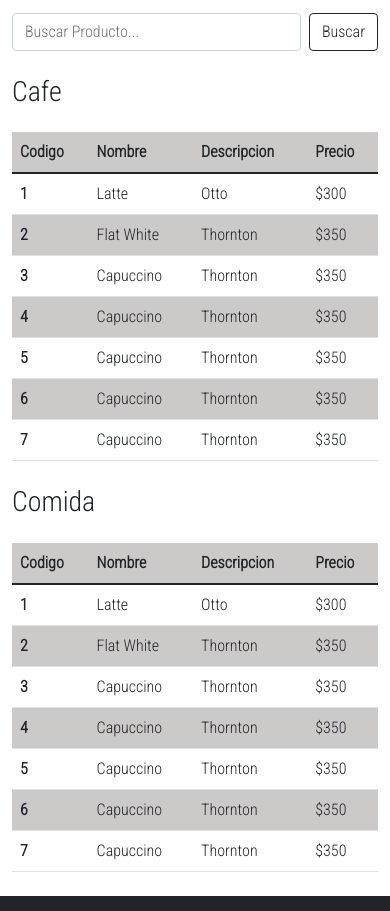
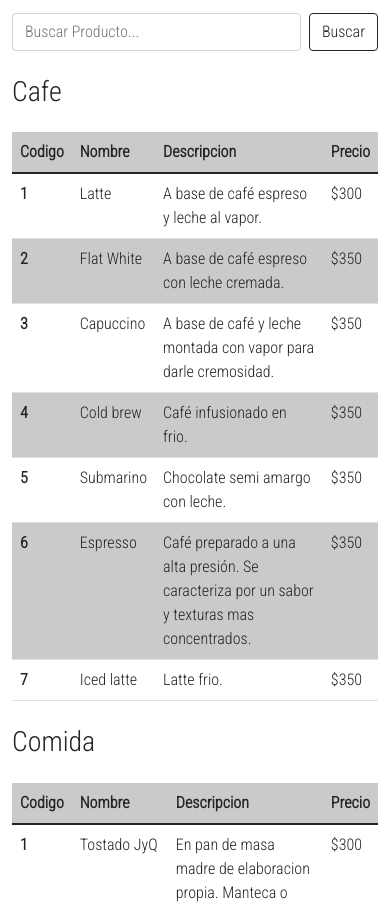
Before and after one commit to danielon9320/tp2-progweb, a plain HTML site: page productos.html in a window 390 px wide. Shown: the part 157-1068 px from the top of the page. Drawn offline with nearby package versions, Linux system fonts and the light colour scheme.

Commit message:
detalles agregados. responsive pendiente

```diff
--- a/productos.html
+++ b/productos.html
@@ -113,43 +113,43 @@
           <tr>
             <th scope="row">1</th>
             <td>Latte</td>
-            <td id="description">Otto</td>
+            <td id="description">A base de café espreso y leche al vapor.</td>
             <td>$300</td>
           </tr>
           <tr class="odd">
             <th scope="row">2</th>
             <td>Flat White</td>
-            <td>Thornton</td>
+            <td>A base de café espreso con leche cremada.</td>
             <td>$350</td>
           </tr>
           <tr>
             <th scope="row">3</th>
             <td>Capuccino</td>
-            <td>Thornton</td>
+            <td>A base de café y leche montada con vapor para darle cremosidad.</td>
             <td>$350</td>
           </tr>
           <tr class="odd">
             <th scope="row">4</th>
-            <td>Capuccino</td>
-            <td>Thornton</td>
+            <td>Cold brew</td>
+            <td>Café infusionado en frio.</td>
             <td>$350</td>
           </tr>
           <tr>
             <th scope="row">5</th>
-            <td>Capuccino</td>
-            <td>Thornton</td>
+            <td>Submarino</td>
+            <td>Chocolate semi amargo con leche.</td>
             <td>$350</td>
           </tr>
           <tr class="odd">
             <th scope="row">6</th>
-            <td>Capuccino</td>
-            <td>Thornton</td>
+            <td>Espresso</td>
+            <td>Café preparado a una alta presión. Se caracteriza por un sabor y texturas mas concentrados.</td>
             <td>$350</td>
           </tr>
           <tr>
             <th scope="row">7</th>
-            <td>Capuccino</td>
-            <td>Thornton</td>
+            <td>Iced latte</td>
+            <td>Latte frio.</td>
             <td>$350</td>
           </tr>
         </tbody>
@@ -168,44 +168,44 @@
         <tbody>
           <tr>
             <th scope="row">1</th>
-            <td>Latte</td>
-            <td>Otto</td>
+            <td>Tostado JyQ</td>
+            <td>En pan de masa madre de elaboracion propia. Manteca o mayonesa.</td>
             <td>$300</td>
           </tr>
           <tr class="odd">
             <th scope="row">2</th>
-            <td>Flat White</td>
-            <td>Thornton</td>
+            <td>Medialunas de Manteca</td>
+            <td>De masa madre. Elaboracion propia. Hecho en el dia</td>
             <td>$350</td>
           </tr>
           <tr>
             <th scope="row">3</th>
-            <td>Capuccino</td>
-            <td>Thornton</td>
+            <td>Avocado Toast</td>
+            <td>Tostones de masa madre con palta y huevo.</td>
             <td>$350</td>
           </tr>
           <tr class="odd">
             <th scope="row">4</th>
-            <td>Capuccino</td>
-            <td>Thornton</td>
+            <td>Tostadas</td>
+            <td>Tostadas de masa madre. Para acompañar con queso y mermelada o manteca y dulce de leche.</td>
             <td>$350</td>
           </tr>
           <tr>
             <th scope="row">5</th>
-            <td>Capuccino</td>
-            <td>Thornton</td>
+            <td>Macarons</td>
+            <td>Galleta tradicional de la gastronomía de Francia. A base de harina de almendra. Relleno de Ganache.</td>
             <td>$350</td>
           </tr>
           <tr class="odd">
             <th scope="row">6</th>
-            <td>Capuccino</td>
-            <td>Thornton</td>
+            <td>Tortas</td>
+            <td>Porcion de torta a eleccion. Maria luisa, brownie, pavlova.</td>
             <td>$350</td>
           </tr>
           <tr>
             <th scope="row">7</th>
-            <td>Capuccino</td>
-            <td>Thornton</td>
+            <td>Alfajores de maicena</td>
+            <td>Los clasicos de siempre.</td>
             <td>$350</td>
           </tr>
         </tbody>
```
Also changed, not shown: index.html (+1 -1 lines).
